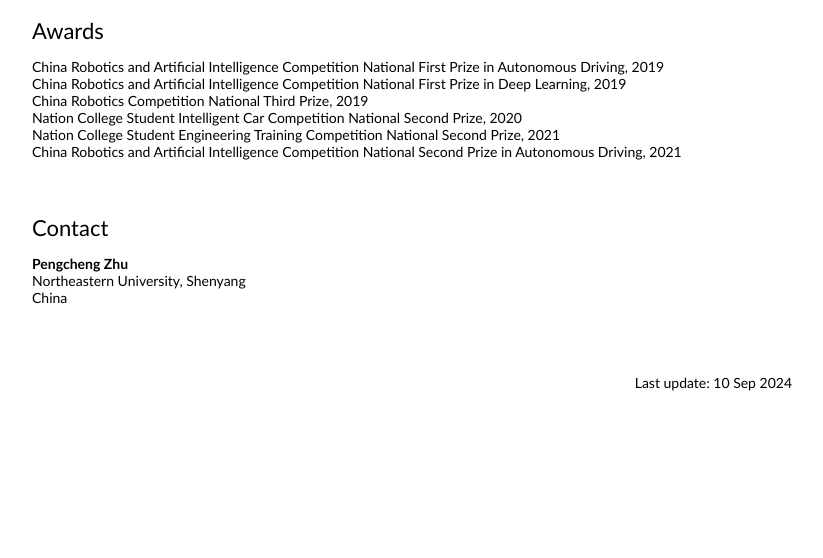
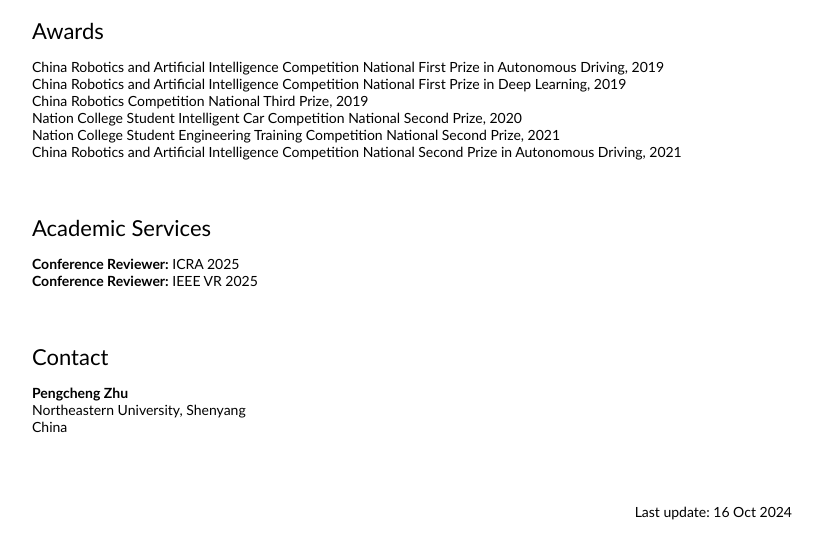
Before and after one commit to Z-Pengcheng/Z-Pengcheng.github.io, a plain HTML site: page index.html in a window 1280 px wide. Shown: the part 693-1251 px from the top of the page, without its empty margins (228-1051 px from the left). Before the commit the page ends 1126 px from the top, so only its background shows below. Drawn offline with Linux system fonts and the light colour scheme.

Commit message:
add Academic Services

```diff
--- a/index.html
+++ b/index.html
@@ -123,6 +123,21 @@
     <table style="width:100%;border:0px;border-spacing:0px;border-collapse:separate;margin-right:auto;margin-left:auto;"><tbody>
       <tr>
       <td style="padding:20px;width:100%;vertical-align:middle">
+        <h2>Academic Services</h2>
+        <p>
+          <strong>Conference Reviewer:</strong> ICRA 2025
+          <br>
+          <strong>Conference Reviewer:</strong> IEEE VR 2025
+        </p>
+      </td>
+    </tr>
+    </tbody></table>
+    <table style="width:100%;border:0px;border-spacing:0px;border-collapse:separate;margin-right:auto;margin-left:auto;"><tbody>
+
+
+    <table style="width:100%;border:0px;border-spacing:0px;border-collapse:separate;margin-right:auto;margin-left:auto;"><tbody>
+      <tr>
+      <td style="padding:20px;width:100%;vertical-align:middle">
         <h2>Contact</h2>
         <p>
           <strong>Pengcheng Zhu</strong><br>
@@ -139,7 +154,7 @@
       <tr>
       <td style="padding:20px;width:100%;vertical-align:middle">
         <p align="right">
-          Last update: 10 Sep 2024
+          Last update: 16 Oct 2024
         </p>
       </td>
     </tr>
```
